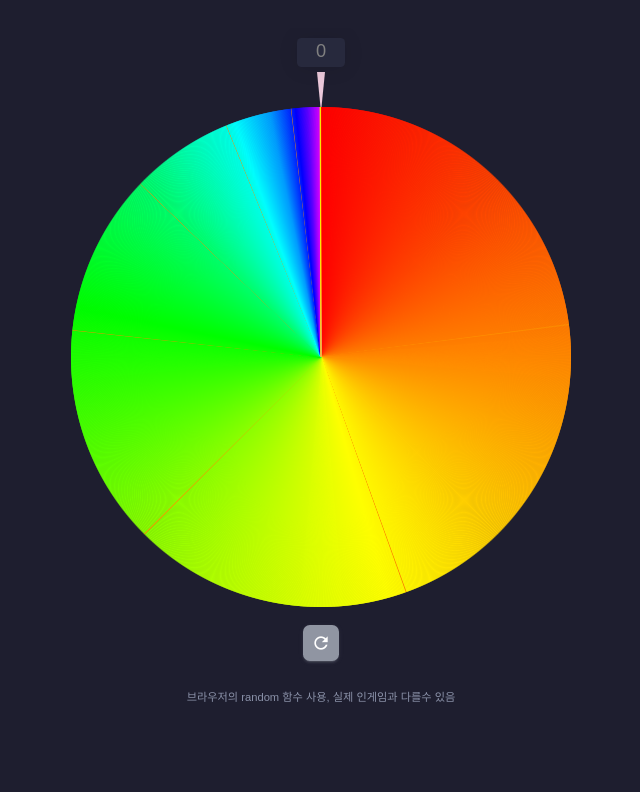
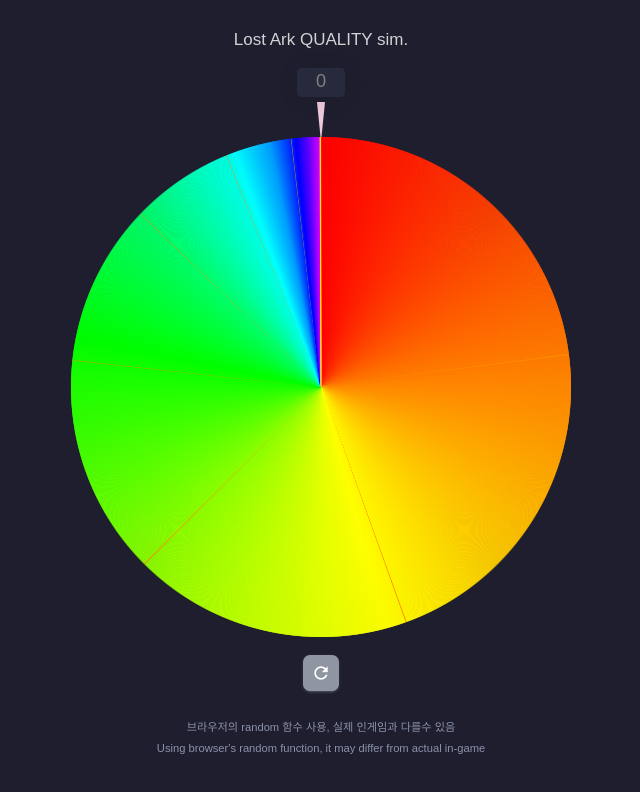
Before and after one commit to enra123/myt, an Angular app in the folder myt/angular/: page /jdsn in a window 1280 px wide. Shown: the top 792 px of the page, without its empty margins (319-959 px from the left). Built offline with nearby package versions, Linux system fonts and the light colour scheme.

Commit message:
added a title to jdsn page

```diff
--- a/myt/angular/src/app/jdsn/components/spinning-wheel/spinning-wheel.component.html
+++ b/myt/angular/src/app/jdsn/components/spinning-wheel/spinning-wheel.component.html
@@ -1,5 +1,6 @@
 
 <div class="wheel-wrapper" (window:resize)="onResize($event)">
+  <H4>Lost Ark QUALITY sim.</H4>
   <div class="card">
     <span class="quality-text" [ngStyle]="getNumberStyle()">
       {{ number }}
@@ -13,6 +14,8 @@
   </button>
   <div class="disclaimer">
     <small>브라우저의 random 함수 사용, 실제 인게임과 다를수 있음</small>
+    <br/>
+    <small>Using browser's random function, it may differ from actual in-game</small>
   </div>
   <div style="display: none">
     <input type="number" step="0.1" [(ngModel)]="angleTest" (ngModelChange)="setCanvasManually()" />
```
